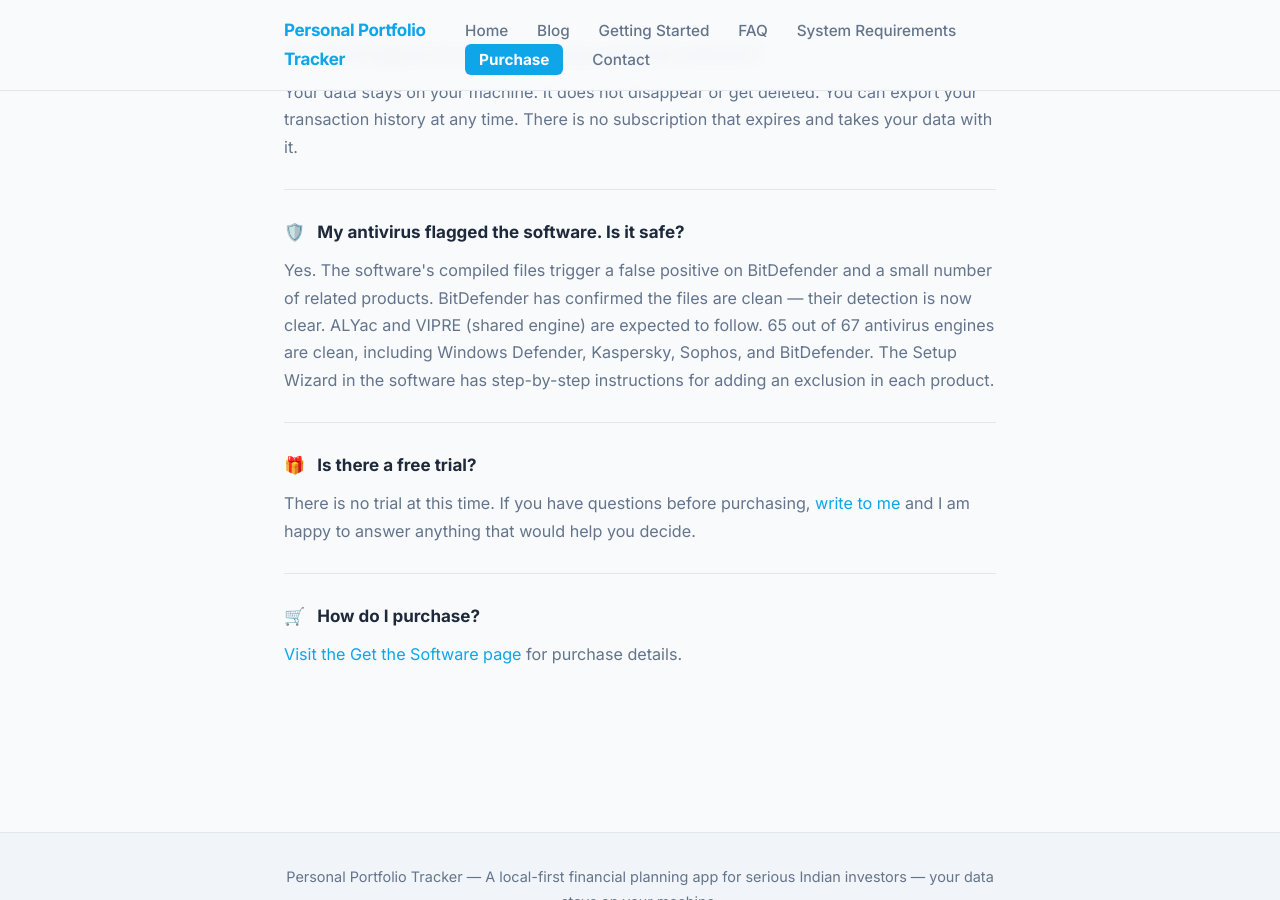
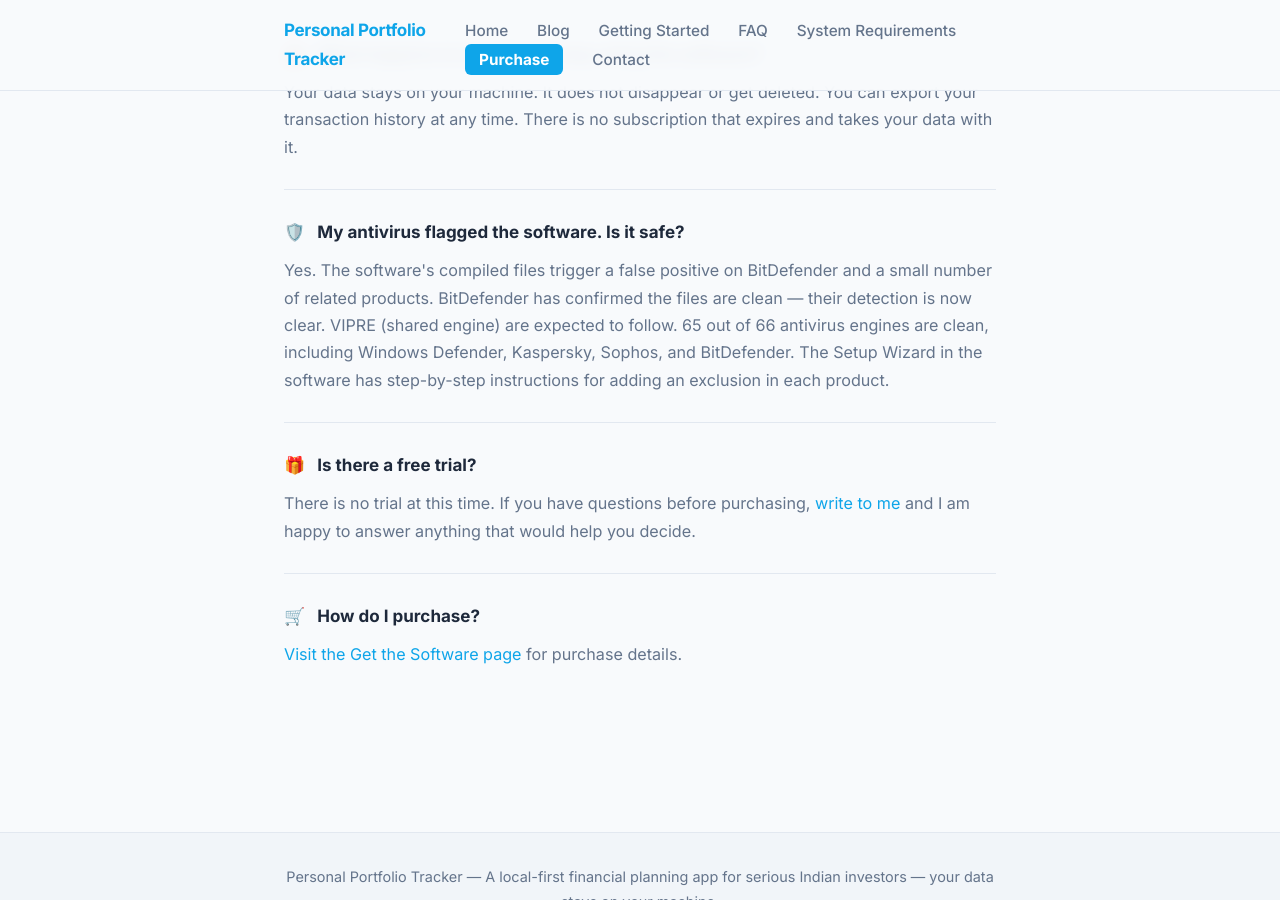
Before and after one commit to srikrishna2024/portfolio-tracker-blog, a Jekyll site: the page built from faq/index.html, in a window 1280 px wide and 900 px high, scrolled down 1904 px. Built offline with Jekyll 4.4.1, drawn with Linux system fonts in a browser that asks for light colours.

Commit message:
AV update: 65/66 clean, only VIPRE remaining, ALYac now clean

```diff
--- a/faq/index.html
+++ b/faq/index.html
@@ -59,7 +59,7 @@ title: Frequently Asked Questions
 
     <div class="faq-item">
       <h3><span class="faq-icon">🛡️</span> My antivirus flagged the software. Is it safe?</h3>
-      <p>Yes. The software's compiled files trigger a false positive on BitDefender and a small number of related products. BitDefender has confirmed the files are clean — their detection is now clear. ALYac and VIPRE (shared engine) are expected to follow. 65 out of 67 antivirus engines are clean, including Windows Defender, Kaspersky, Sophos, and BitDefender. The Setup Wizard in the software has step-by-step instructions for adding an exclusion in each product.</p>
+      <p>Yes. The software's compiled files trigger a false positive on BitDefender and a small number of related products. BitDefender has confirmed the files are clean — their detection is now clear. VIPRE (shared engine) are expected to follow. 65 out of 66 antivirus engines are clean, including Windows Defender, Kaspersky, Sophos, and BitDefender. The Setup Wizard in the software has step-by-step instructions for adding an exclusion in each product.</p>
     </div>
 
     <div class="faq-item">
```
Also changed, not shown: 01_introduction.md (+1 -1 lines), 03_security_privacy.md (+3 -3 lines).
